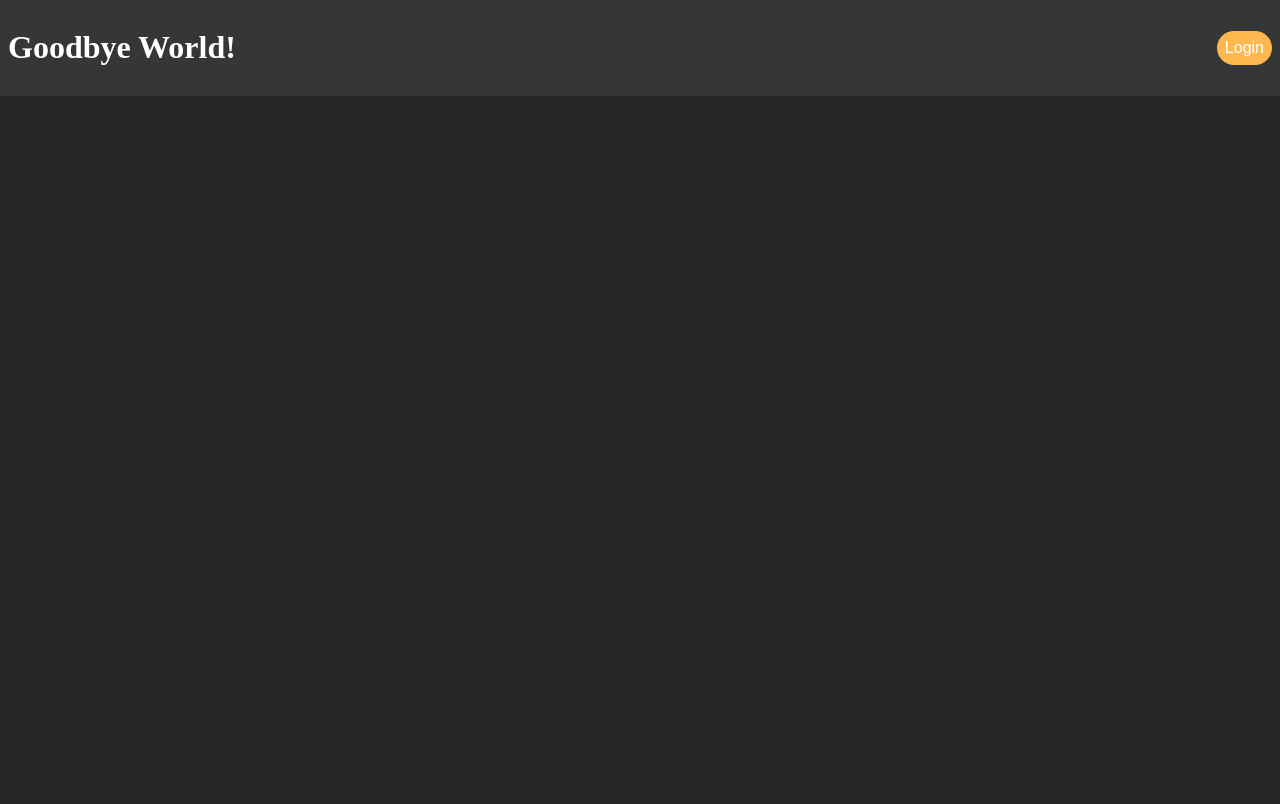
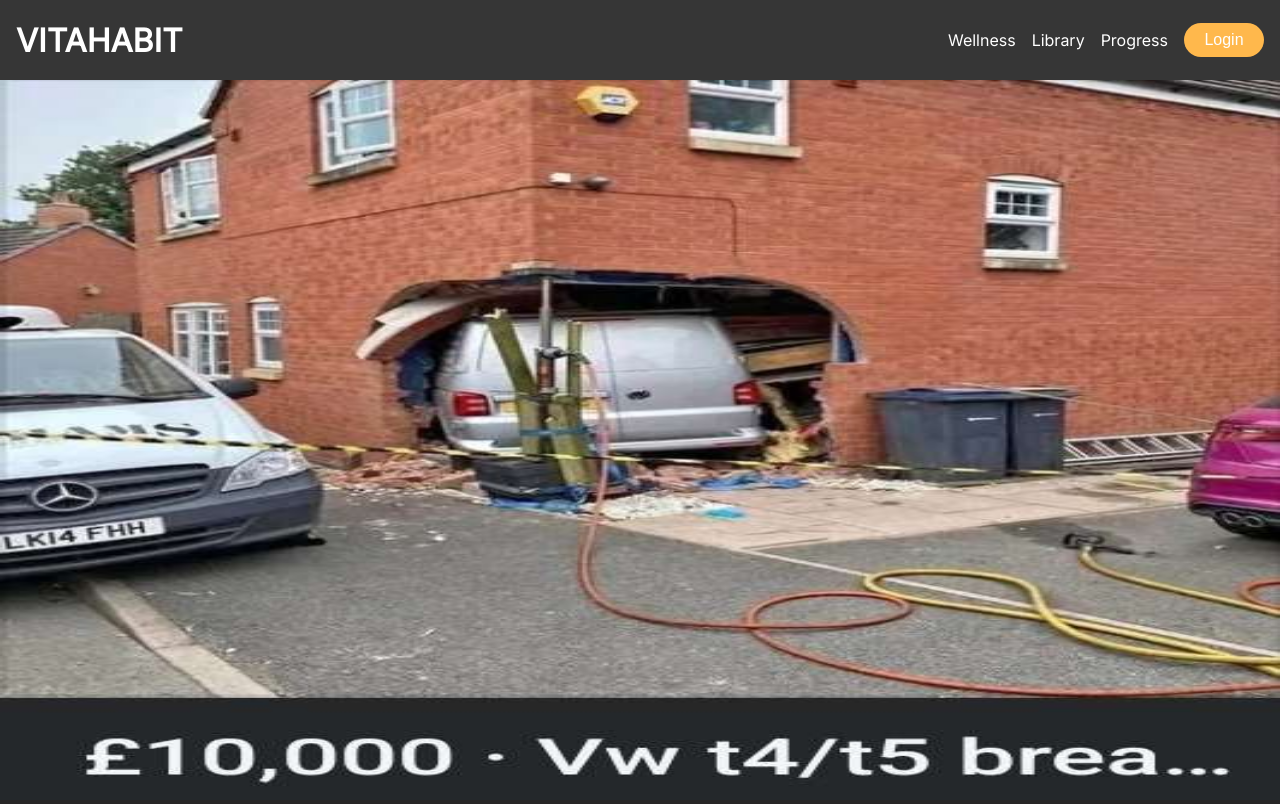
Before and after one commit to Hansel-J/Sleep-Tracker-Website, a plain HTML site: page index.html in a window 1280 px wide. Drawn offline with Linux system fonts and the light colour scheme.

Commit message:
landing page

```diff
--- a/index.html
+++ b/index.html
@@ -5,12 +5,19 @@
     <meta name="viewport" content="width=device-width, initial-scale=1.0">
     <title>VITAHABIT</title>
     <link rel="stylesheet" href="style.css">
+    <link href='https://fonts.googleapis.com/css?family=Inter' rel="stylesheet">
 </head>
 <body>
     <div class="navbar">
-        <h1>Goodbye World!</h1>
-        <a href="Login.html"><button class="login-button">Login</button></a>
+        <h1>VITAHABIT</h1>
+        <div class="links">
+            <a href="" class="link-style">Wellness</a>
+            <a href="" class="link-style">Library</a>
+            <a href="" class="link-style">Progress</a>
+            <a href="Login.html"><button class="login-button">Login</button></a>
+        </div>
     </div>
+    <img src="img.jpg" class="banner">
 </body>
 <script src="script.js"></script>
 </html>
--- a/style.css
+++ b/style.css
@@ -1,8 +1,8 @@
 :root{
-    --primary-color: #262525;
-    --secondary-color: #363636;
-    --tertiary-color: #FFB84E;
-    --font-color: #FFFFFF;
+    --primary-color: hsl(0, 1%, 15%);
+    --secondary-color: hsl(0, 0%, 21%);
+    --tertiary-color: hsl(36, 100%, 65%);
+    --font-color: hsl(0, 0%, 100%);
 }
 
 body{
@@ -10,15 +10,28 @@ body{
     padding: 0;
     background-color: var(--primary-color);
     color: var(--font-color);
+    font-family: "Inter";
 }
 
 .navbar{
     display: flex;
     align-items: center;
     justify-content: space-between;
-    padding: 0.5em;
+    padding: 0 1em 0 1em;
+    height: 10vh;
     background-color: var(--secondary-color);
 
+}
+
+.links{
+    display: flex;
+    align-items: center;
+    gap: 1em;
+}
+
+.link-style{
+    text-decoration: none;
+    color: var(--font-color);
 }
 
 .login-button{
@@ -26,6 +39,12 @@ body{
     background-color: var(--tertiary-color);
     color: var(--font-color);
     font-size: 1em;
+    width: 5em;
     padding: 0.5em;
     border-radius: 2em;
 }
+
+.banner{
+    width: 100%;
+    height: 90vh;
+}
```
Also changed, not shown: img.jpg (added).
